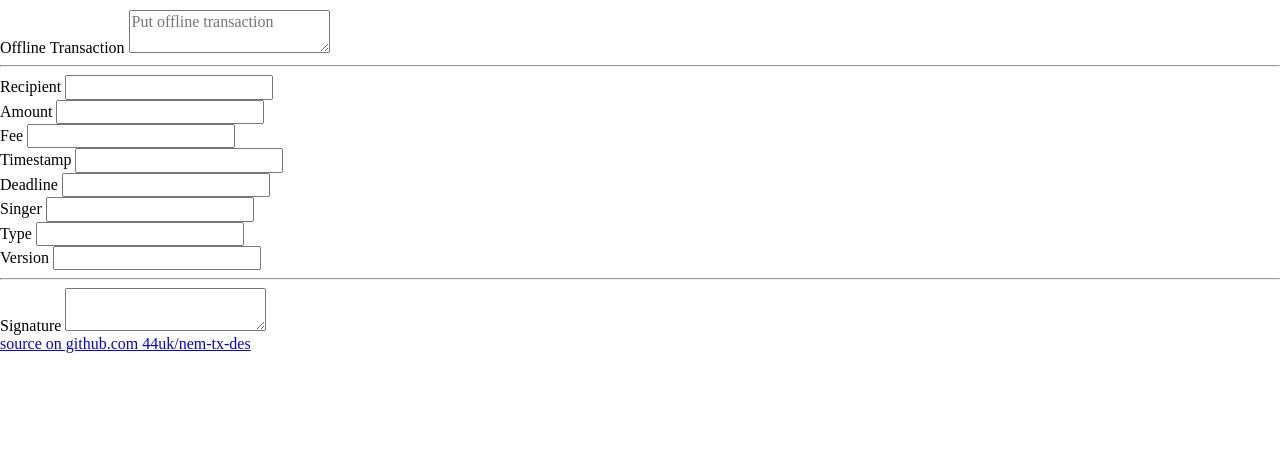
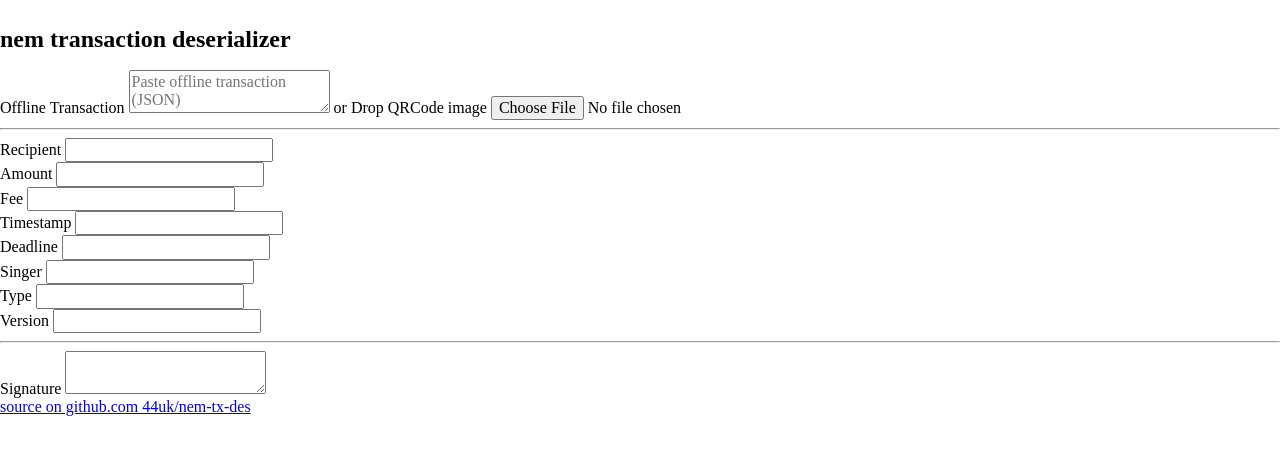
Before and after one commit to 44uk/nem-tx-des, a website: page examples/browser/index.html in a window 1280 px wide. Drawn offline with nearby package versions, Linux system fonts and the light colour scheme; a small style sheet from the web is missing.

Commit message:
update webUI

```diff
--- a/examples/browser/index.html
+++ b/examples/browser/index.html
@@ -1,6 +1,9 @@
 <html>
   <head>
+    <meta charset="utf-8">
+    <meta name="viewport" content="width=device-width,initial-scale=1">
     <title>nem transaction deserializer</title>
+    <script src="https://cdn.jsdelivr.net/npm/jsqr@1.0.4/dist/jsQR.min.js"></script>
     <script src="https://cdn.jsdelivr.net/npm/vue"></script>
     <script src="../../dist/nem-tx-des.js"></script>
     <link rel="stylesheet" href="https://fonts.googleapis.com/css?family=Roboto:300,300italic,700,700italic">
@@ -9,11 +12,20 @@
     <link rel="stylesheet" href="main.css" />
   </head>
   <body>
-    <div id="app" class="container" style="padding-top:10px">
+    <header class="container" style="padding-top:10px">
+      <div class="row">
+        <div class="column">
+          <h1 style="font-size:150%">nem transaction deserializer</h1>
+        </div>
+      </div>
+    </header>
+    <main id="app" class="container">
       <div class="row">
         <div class="column">
           <label>Offline Transaction</label>
-          <textarea v-model="serialized" placeholder="Put offline transaction"></textarea>
+          <textarea v-model="serialized" placeholder="Paste offline transaction (JSON)"></textarea>
+          <label>or Drop QRCode image</label>
+          <input type="file" accept="image/*" @change="change_file" ref="file" />
         </div>
       </div>
       <div class="row" v-if="message">
@@ -161,7 +173,7 @@
           <a class="button button-small" href="https://github.com/44uk/nem-tx-des" target="_blank">source on github.com 44uk/nem-tx-des</a>
         </div>
       </div>
-    </div>
+    </main>
     <script src="./main.js"></script>
   </body>
 </html>
--- a/examples/browser/main.js
+++ b/examples/browser/main.js
@@ -33,8 +33,8 @@ window.addEventListener('DOMContentLoaded', function () {
         if (this.serialized == '' || this.serialized == null) { return {} }
         try {
           let result = {}
-          const json = JSON.parse(this.serialized);
-          const parsed = nemTxDes.parse(json['data'])
+          var json = JSON.parse(this.serialized);
+          var parsed = nemTxDes.parse(json['data'])
           this.signature = json['signature']
           this.message = null
           result = parsed['otherTrans'] ? parsed['otherTrans'] : parsed
@@ -46,6 +46,34 @@ window.addEventListener('DOMContentLoaded', function () {
           return {}
         }
       }
+    },
+    methods: {
+      change_file: function () {
+        var file = this.$refs.file.files[0]
+        if (!/^image\/(jpe?g|png|gif)/.test(file.type)) {
+          console.error('Allowed only image file.')
+          this.message = 'Allowed only image file.'
+          return false
+        }
+        var self = this
+        var reader = new FileReader()
+        reader.onload = function (_ev) {
+          var img = new Image()
+          var cvs = document.createElement('canvas')
+          var ctx = cvs.getContext('2d')
+          img.onload = function (_ev) {
+            cvs.width = img.width
+            cvs.height = img.height
+            ctx.drawImage(img, 0, 0)
+            imgData = ctx.getImageData(0, 0, cvs.width, cvs.height)
+            var qr = jsQR(imgData.data, imgData.width, imgData.height)
+            self.serialized = qr.data
+            self.message = null
+          }
+          img.src = reader.result
+        }
+        reader.readAsDataURL(file)
+      }
     }
   })
 })
```
